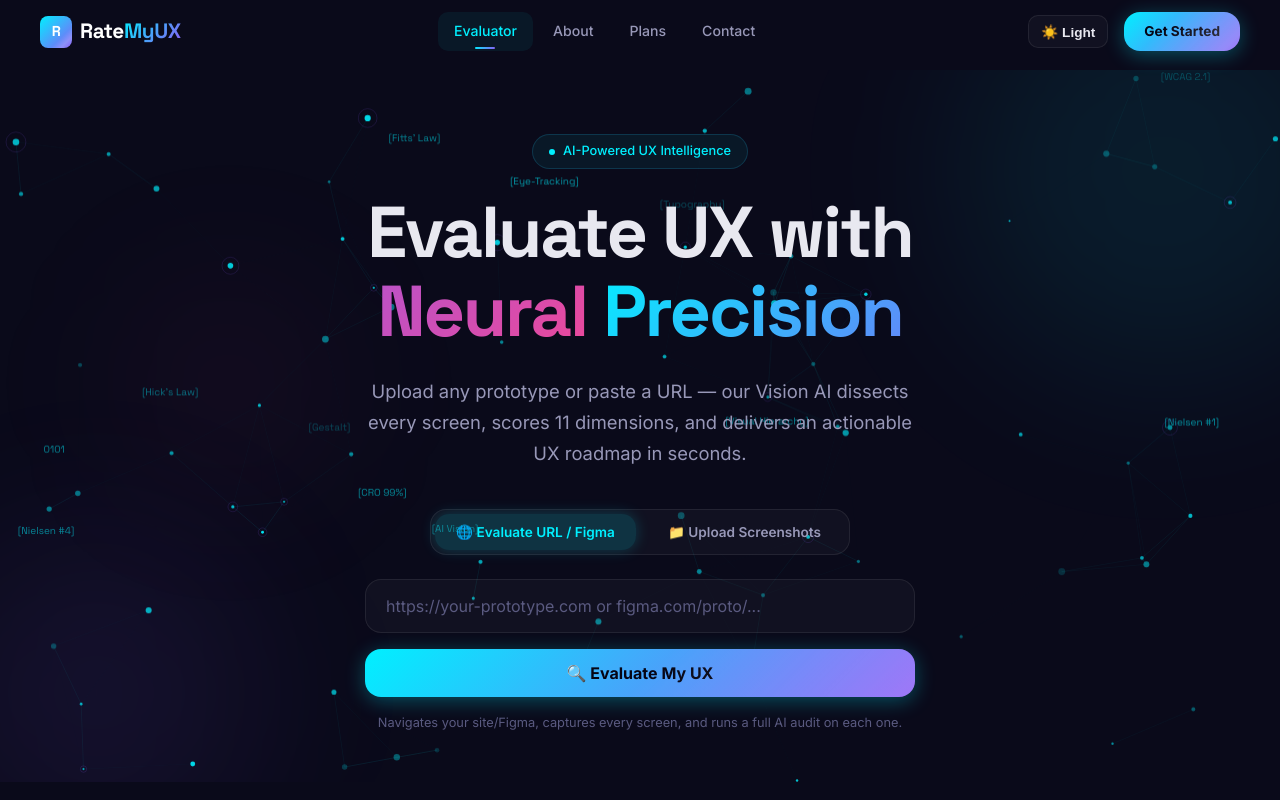
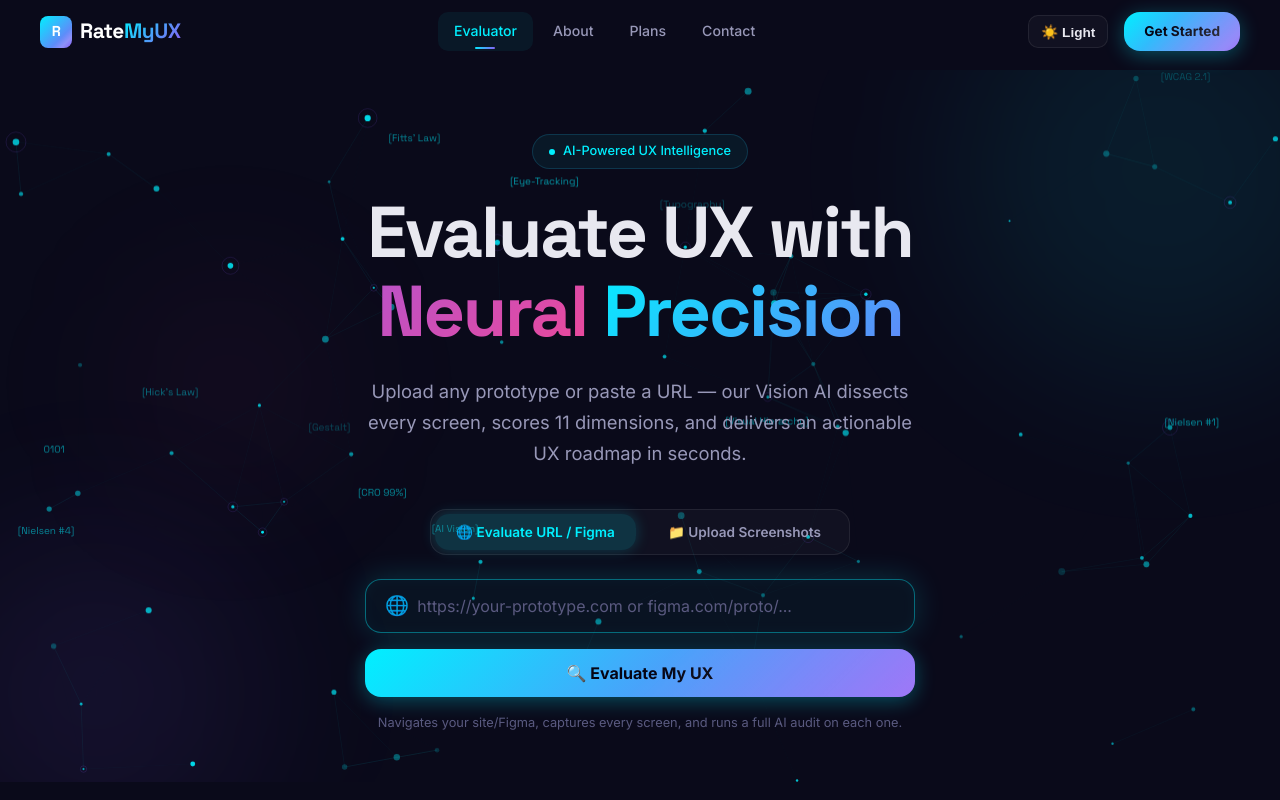
Before and after one commit to madmags29/ux, a React (Vite) app in the folder frontend/: page / in a window 1280 px wide. Shown: the top 800 px of the page. Built offline with nearby package versions, Linux system fonts and the light colour scheme.

Commit message:
style(evaluator): highlight URL search input field with ambient cyan glow and icon prefix

```diff
--- a/frontend/src/App.jsx
+++ b/frontend/src/App.jsx
@@ -189,7 +189,17 @@ function EvaluatorPage() {
             <form onSubmit={handleSubmit} style={{ display: 'flex', flexDirection: 'column', gap: '1rem', maxWidth: 600, margin: '0 auto' }}>
               {mode === 'url' ? (
                 <>
-                  <input type="url" value={url} onChange={(e) => setUrl(e.target.value)} placeholder="https://your-prototype.com or figma.com/proto/..." className="input-field" required style={{ fontSize: '1rem', padding: '1rem 1.25rem' }} />
+                  <div className="search-field-wrapper">
+                    <span className="search-field-icon">🌐</span>
+                    <input
+                      type="url"
+                      value={url}
+                      onChange={(e) => setUrl(e.target.value)}
+                      placeholder="https://your-prototype.com or figma.com/proto/..."
+                      className="input-field input-field-highlight"
+                      required
+                    />
+                  </div>
                   <button type="submit" className="btn btn-primary hero__cta-primary" style={{ width: '100%', justifyContent: 'center', fontSize: '1rem', padding: '0.9rem' }}>
                     <span className="pulse-ring" />
                     🔍 Evaluate My UX
--- a/frontend/src/index.css
+++ b/frontend/src/index.css
@@ -638,6 +638,41 @@ a:hover {
   border-color: var(--accent-cyan);
   box-shadow: 0 0 0 3px rgba(0, 240, 255, 0.1), 0 0 20px rgba(0, 240, 255, 0.05);
   background: rgba(0, 240, 255, 0.02);
+}
+
+/* ─── Search Field Highlight ─── */
+.search-field-wrapper {
+  position: relative;
+  width: 100%;
+  display: flex;
+  align-items: center;
+}
+.search-field-icon {
+  position: absolute;
+  left: 1.25rem;
+  font-size: 1.2rem;
+  pointer-events: none;
+  z-index: 2;
+  opacity: 0.9;
+}
+.input-field-highlight {
+  padding: 1rem 1.25rem 1rem 3.2rem !important;
+  font-size: 1rem !important;
+  border: 1.5px solid rgba(0, 240, 255, 0.4) !important;
+  background: rgba(0, 240, 255, 0.04) !important;
+  border-radius: var(--radius-md) !important;
+  box-shadow: 0 0 30px rgba(0, 240, 255, 0.18), inset 0 0 15px rgba(0, 240, 255, 0.04) !important;
+  transition: all 0.3s cubic-bezier(0.22, 1, 0.36, 1) !important;
+}
+[data-theme="light"] .input-field-highlight {
+  border: 1.5px solid rgba(37, 99, 235, 0.4) !important;
+  background: rgba(255, 255, 255, 0.95) !important;
+  box-shadow: 0 0 25px rgba(37, 99, 235, 0.15) !important;
+}
+.input-field-highlight:focus {
+  border-color: var(--accent-cyan) !important;
+  box-shadow: 0 0 0 4px rgba(0, 240, 255, 0.25), 0 0 40px rgba(0, 240, 255, 0.4) !important;
+  background: rgba(0, 240, 255, 0.08) !important;
 }
 
 select.input-field {
```
